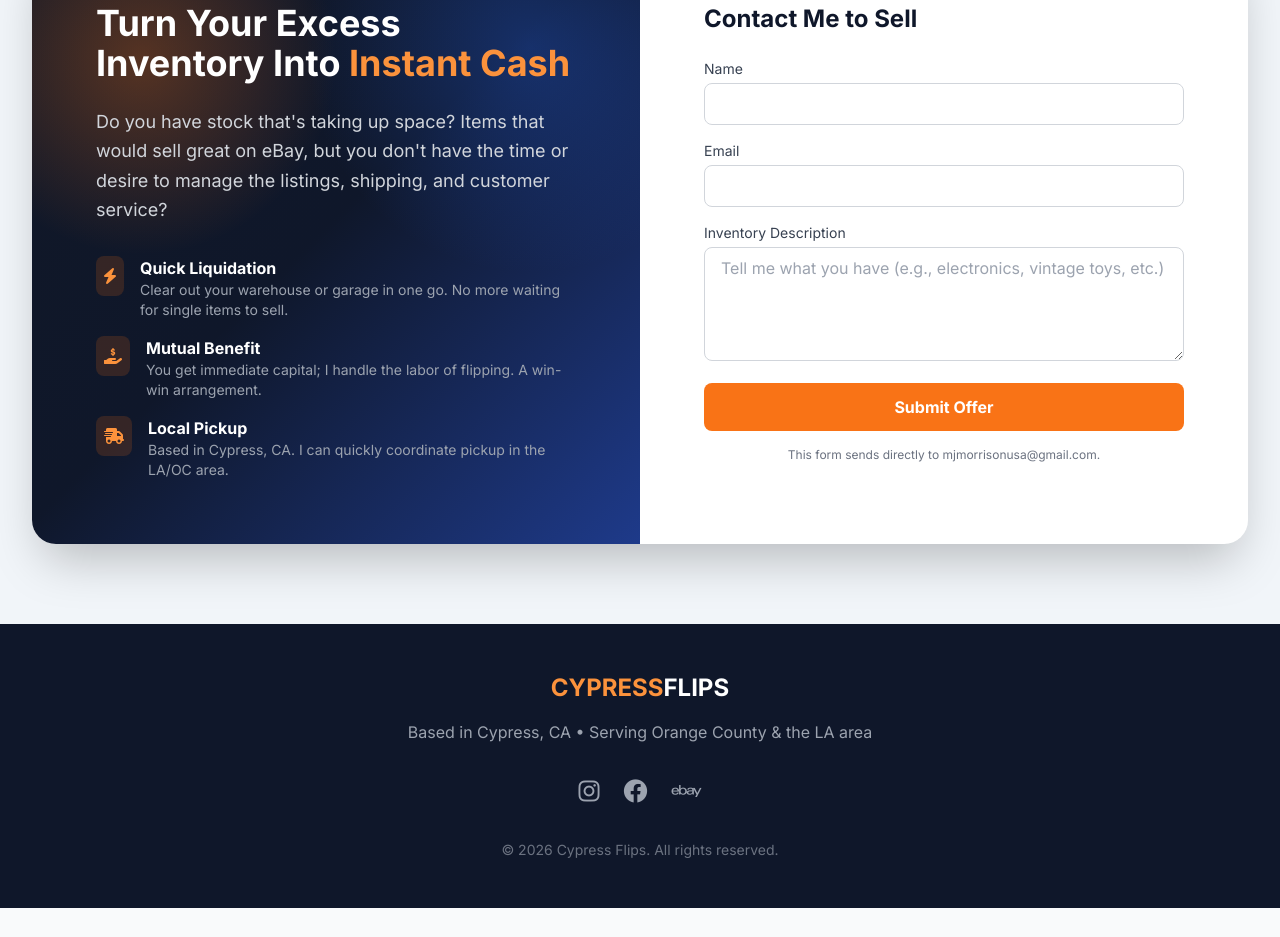
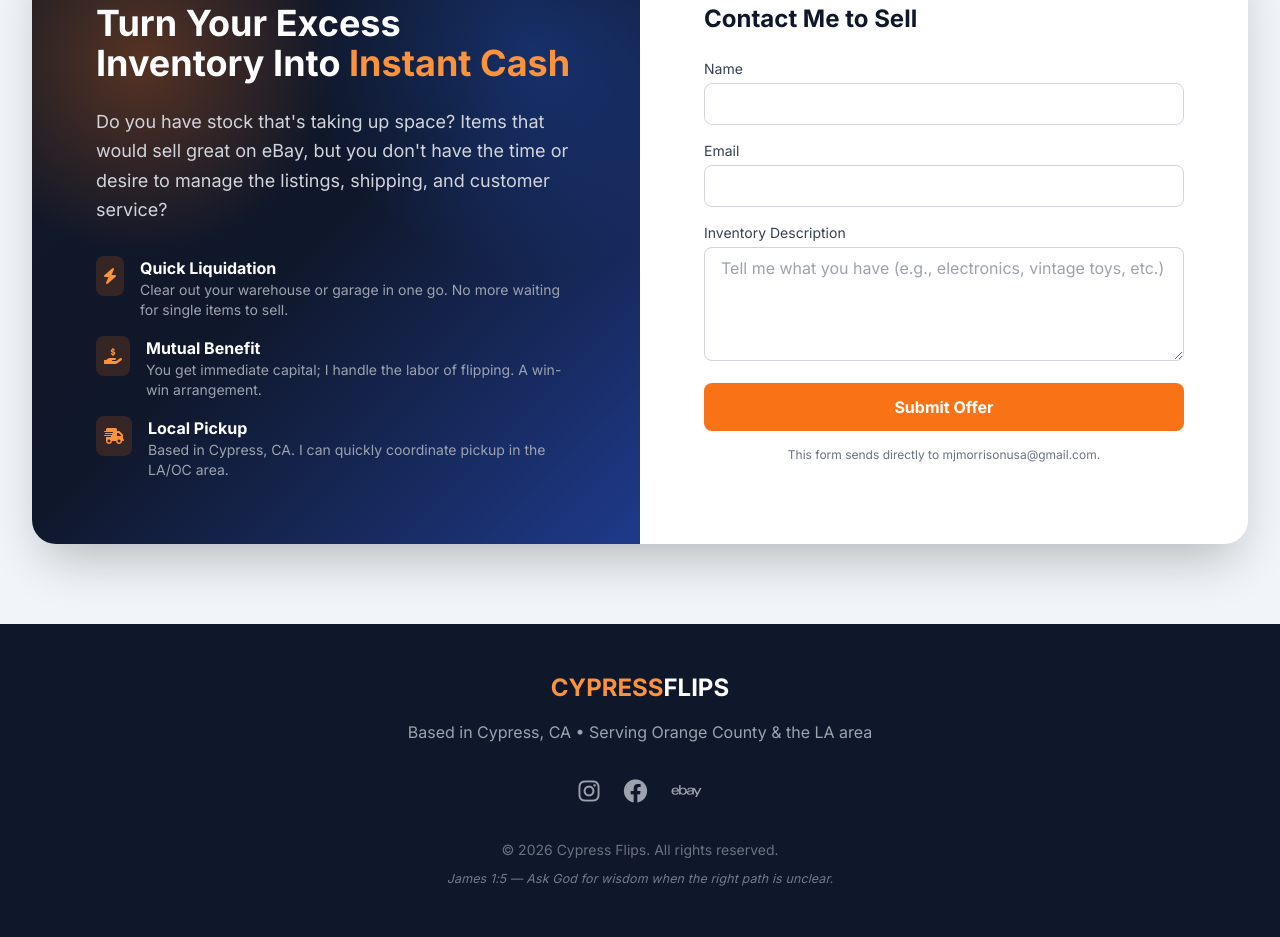
Before and after one commit to mjmorrison10/cypress-flips, a plain HTML site: page index.html in a window 1280 px wide. Shown: the part 3378-4315 px from the top of the page. Before the commit the page ends 4286 px from the top, so only its background shows below. Drawn offline with nearby package versions, Linux system fonts and the light colour scheme.

Commit message:
Add hourly scripture reflection footer

```diff
--- a/css/styles.css
+++ b/css/styles.css
@@ -1049,3 +1049,19 @@ body.dark-mode .mobile-sticky-cta a:first-child {
 :root[data-color-scheme="rosewood"] .hero-trust-row span {
     border-color: rgba(255, 255, 255, 0.22);
 }
+
+.hourly-scripture {
+    margin-top: 0.65rem;
+    color: rgba(148, 163, 184, 0.72);
+    font-size: 0.78rem;
+    line-height: 1.5;
+    font-style: italic;
+    letter-spacing: 0.01em;
+    max-width: 42rem;
+    margin-left: auto;
+    margin-right: auto;
+}
+
+body.dark-mode .hourly-scripture {
+    color: rgba(148, 163, 184, 0.82);
+}
--- a/index.html
+++ b/index.html
@@ -283,6 +283,7 @@
                 <div class="text-gray-500 text-sm">
                     &copy; 2026 Cypress Flips. All rights reserved.
                 </div>
+                <p id="hourly-scripture" class="hourly-scripture" aria-live="polite"></p>
             </div>
         </footer>
     </div>
--- a/js/script.js
+++ b/js/script.js
@@ -1166,6 +1166,62 @@ if (productInquiryForm && productInquiryNextUrl) {
     });
 }
 
+
+function getCaliforniaHourKey(date = new Date()) {
+    return new Intl.DateTimeFormat('en-US', {
+        timeZone: 'America/Los_Angeles',
+        year: 'numeric',
+        month: '2-digit',
+        day: '2-digit',
+        hour: '2-digit',
+        hourCycle: 'h23'
+    }).format(date);
+}
+
+function hashStringToIndex(value, length) {
+    let hash = 0;
+    for (let i = 0; i < value.length; i += 1) {
+        hash = ((hash << 5) - hash) + value.charCodeAt(i);
+        hash |= 0;
+    }
+    return Math.abs(hash) % length;
+}
+
+function setupHourlyScripture() {
+    const scripture = document.getElementById('hourly-scripture');
+    if (!scripture) return;
+
+    // Short Scripture-based reflections with references. Colossians 3:23 is weighted most heavily.
+    const verses = [
+        { ref: 'Colossians 3:23', text: 'Work with your whole heart, as service offered to the Lord.' },
+        { ref: 'Colossians 3:23', text: 'Whatever the task, give it honest effort before God.' },
+        { ref: 'Colossians 3:23', text: 'Do the work in front of you with diligence and integrity.' },
+        { ref: 'Colossians 3:23', text: 'Let every task be done wholeheartedly, not half-heartedly.' },
+        { ref: 'Proverbs 3:5-6', text: 'Trust the Lord, walk straight, and do not lean only on yourself.' },
+        { ref: 'Micah 6:8', text: 'Act justly, love mercy, and walk humbly with God.' },
+        { ref: 'Matthew 5:16', text: 'Let good work shine in a way that points beyond yourself.' },
+        { ref: 'Luke 6:31', text: 'Treat others the way you would want to be treated.' },
+        { ref: '1 Corinthians 16:14', text: 'Let everything be done with love.' },
+        { ref: 'Galatians 6:9', text: 'Do not grow tired of doing good.' },
+        { ref: 'James 1:5', text: 'Ask God for wisdom when the right path is unclear.' },
+        { ref: 'John 14:27', text: 'Peace is a gift; do not let your heart be troubled.' },
+        { ref: 'Romans 12:2', text: 'Be renewed in mind, not shaped by every passing trend.' },
+        { ref: 'Psalm 37:5', text: 'Commit your way to the Lord and keep moving faithfully.' },
+        { ref: 'Joshua 1:9', text: 'Be strong and courageous; the Lord is with you.' },
+        { ref: 'Philippians 4:13', text: 'Strength is found through Christ who sustains us.' }
+    ];
+
+    const updateVerse = () => {
+        const key = getCaliforniaHourKey();
+        const index = hashStringToIndex(`cypress-flips-${key}`, verses.length);
+        const verse = verses[index];
+        scripture.textContent = `${verse.ref} — ${verse.text}`;
+    };
+
+    updateVerse();
+    setInterval(updateVerse, 60 * 1000);
+}
+
 // Initial Setup
 setupThemeToggle();
 setupHeroMessage();
@@ -1174,6 +1230,7 @@ setupBackToTop();
 setupStaticNavigationListeners();
 setupInventoryControls();
 setupKeyboardShortcuts();
+setupHourlyScripture();
 setupScrollReveal();
 renderPremiumInventory();
 renderInventory();
```
